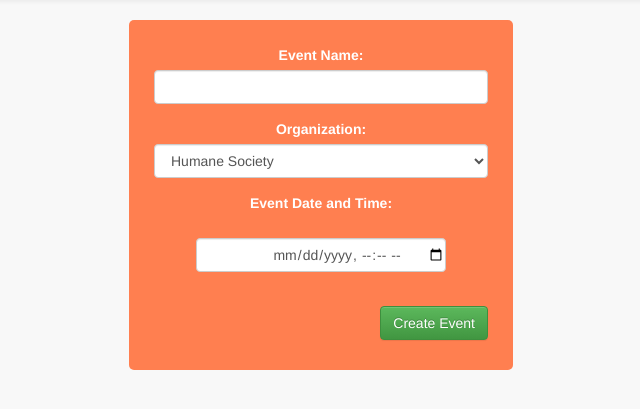
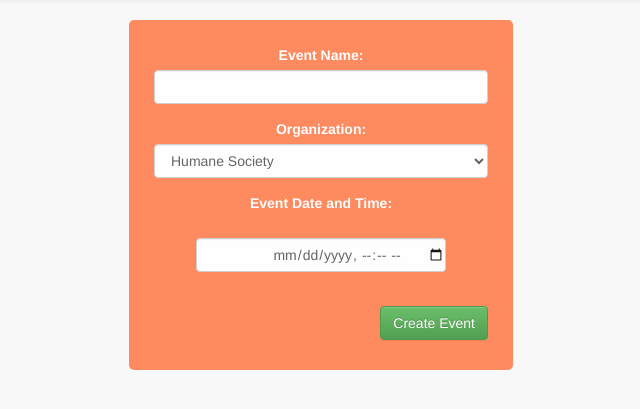
Before and after one commit to javidjs2500/Givsum_Test, a Django app: page / in a window 1280 px wide. Shown: the part 52-461 px from the top of the page, without its empty margins (319-959 px from the left). Run offline with Django 3.2, Linux system fonts and the light colour scheme; data comes from the database, SQL or seed files in the repository; some libraries are stand-ins or nearby versions.

Commit message:
changed opacity
test commit

```diff
--- a/website/mainPage/templates/mainPage/index.html
+++ b/website/mainPage/templates/mainPage/index.html
@@ -14,6 +14,7 @@
             color: #ffffff;
             padding: 25px;
             border-radius: 5px;
+            opacity: .9;
         }
         form {
             color: black;
```
